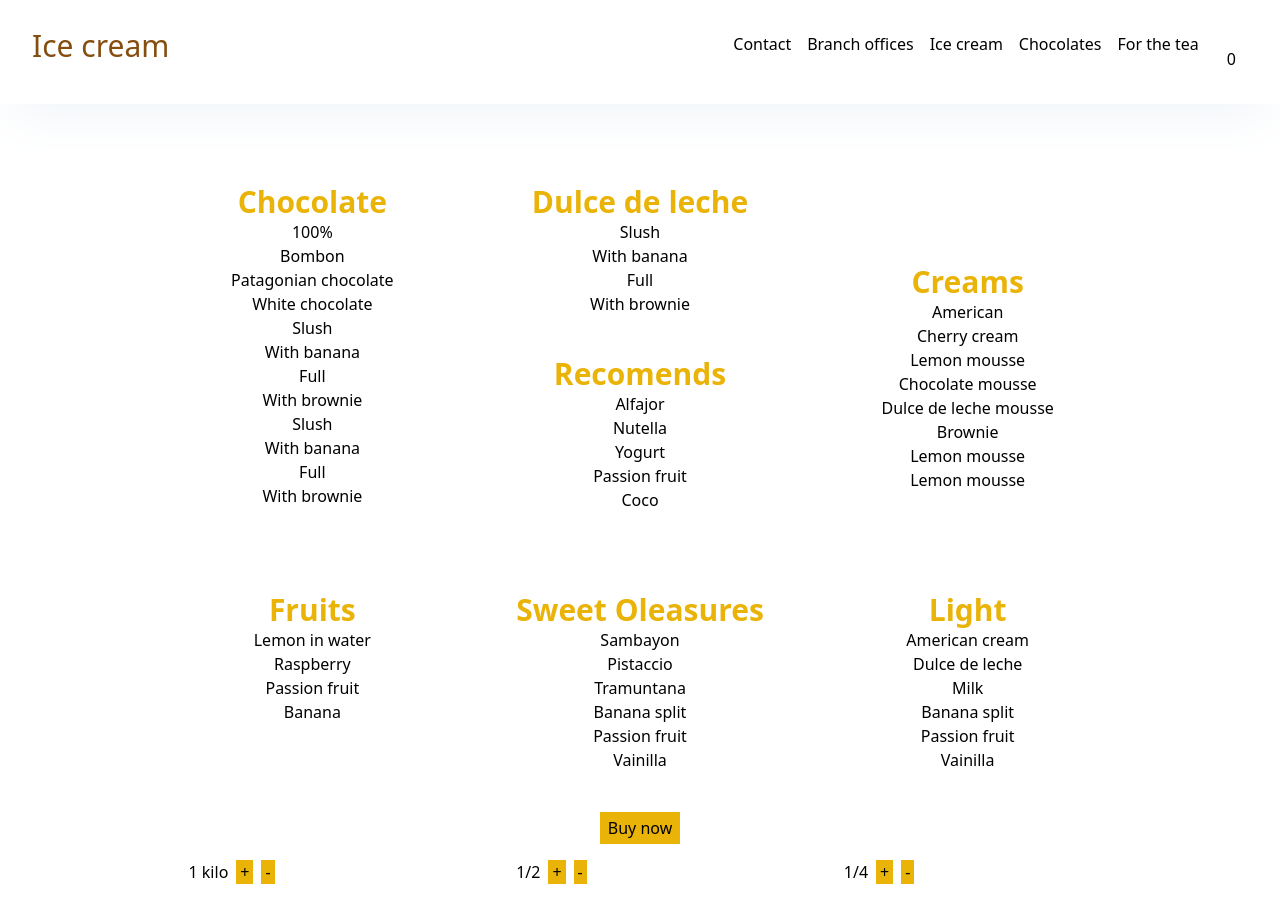
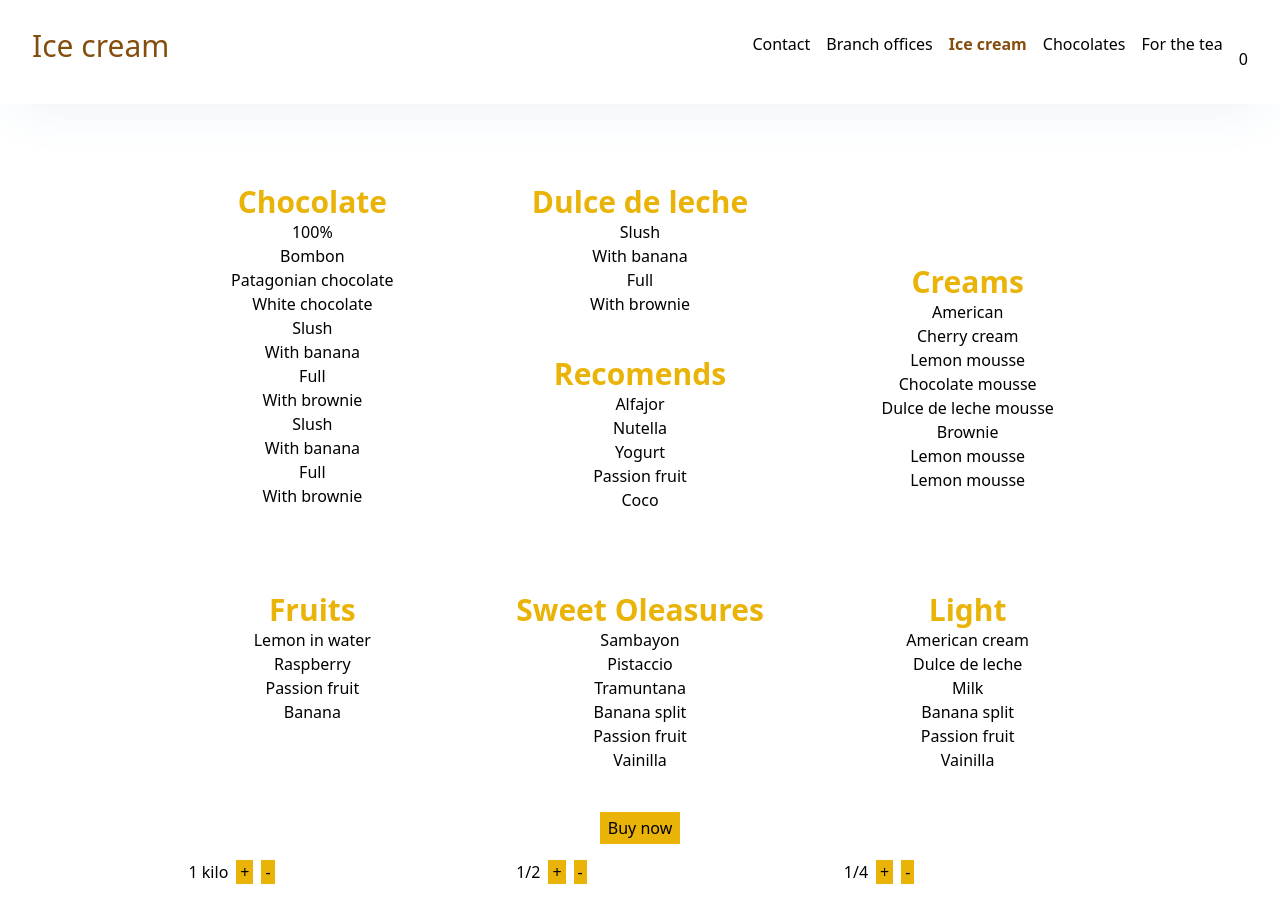
Before and after one commit to Githubmagali/icecream-shop, a Next.js app: page /iceCream in a window 1280 px wide. Shown: the top 922 px of the page. Built offline with nearby package versions, Linux system fonts and the light colour scheme.

Commit message:
add pathname

```diff
--- a/package.json
+++ b/package.json
@@ -11,6 +11,7 @@
   "dependencies": {
     "animate.css": "^4.1.1",
     "boxicons": "^2.1.4",
+    "clsx": "^2.1.0",
     "next": "14.1.0",
     "react": "^18",
     "react-dom": "^18",
--- a/src/components/footer.jsx
+++ b/src/components/footer.jsx
@@ -6,6 +6,9 @@ function Footer() {
             <p className="text-gray-400 sm:text-sm">Contacto defensa del consumidor 0-800-777-7</p>
             </div>
             <div className="flex-1">
+            <div
+  className="h-0 w-0 border-b-[30px] border-l-[20px] border-r-[20px] border-b-black border-l-transparent border-r-transparent"
+/>
             <p className="text-gray-400 sm:text-sm">Politica de privacidad</p>
             <p className="text-gray-400 sm:text-sm">Protección de datos personales</p>
             </div>
--- a/src/components/navbar.jsx
+++ b/src/components/navbar.jsx
@@ -2,10 +2,13 @@
 import { useState } from "react";
 import Link from "next/link"
 import { useCart } from "@/context/cartProvider"
+import { usePathname } from 'next/navigation';
+import clsx from 'clsx';
 
 function Navbar() {
     const { cart } = useCart();
     const totalItems = cart.reduce((acc, item) => acc + item.quantity, 0);
+    const pathname = usePathname();
 
     // Estado para manejar la visibilidad del menú en pantallas pequeñas
     const [menuVisible, setMenuVisible] = useState(false);
@@ -13,19 +16,32 @@ function Navbar() {
 
     return (<>
         <div className="flex justify-between lg:py-3 lg:px-8 w-full shadow-2xl shadow-slate-100">
-            <Link href="/" className="text-3xl pt-4 text-yellow-800">Ice cream</Link>
+            <Link href="/" className={clsx('text-3xl pt-4 text-yellow-800',
+                {'font-bold': pathname === "/",},
+            )}>Ice cream</Link>
+
             <div className="hidden sm:flex flex gap-x-4 py-5">
-                <Link href="/contact" className="hover:text-yellow-800">Contact </Link>
-                <Link href="/branchOffices" className="hover:text-yellow-800">Branch offices</Link>
-                <Link href="/iceCream" className="hover:text-yellow-800">Ice cream</Link>
-                <Link href="/chocolates" className="hover:text-yellow-800">Chocolates</Link>
-                <Link href="/forTheTea" className="hover:text-yellow-800">For the tea</Link>
-                <Link href="/shipping" className="px-3"> <i className='bx bxs-cart text-4xl'></i>{totalItems}</Link>
+                <Link href="/contact"
+                className={`hover:text-yellow-800 ${pathname === "/contact" ? 'font-bold text-yellow-800' : ''}`}
+                >Contact </Link>
+                <Link href="/branchOffices"
+                 className={`hover:text-yellow-800 ${pathname === "/branchOffices" ? 'font-bold text-yellow-800' : ''}`}>Branch offices</Link>
+                <Link href="/iceCream"
+                className={`hover:text-yellow-800 ${pathname === "/iceCream" ? 'font-bold text-yellow-800' : ''}`}
+                >Ice cream</Link>
+                <Link href="/chocolates"
+                className={`hover:text-yellow-800 ${pathname === "/chocolates" ? 'font-bold text-yellow-800' : ''}`}
+                >Chocolates</Link>
+                <Link href="/forTheTea"
+                 className={`hover:text-yellow-800 ${pathname === "/forTheTea" ? 'font-bold text-yellow-800' : ''}`}
+                 >For the tea</Link>
+                <Link href="/shipping"
+                className={`hover:text-yellow-800 ${pathname === "/shipping" ? 'font-bold text-yellow-800' : ''}`}> <i className='bx bxs-cart text-4xl'></i>{totalItems}</Link>
 
             </div>
 
         </div>
-         {/* Icono de hamburguesa para pantallas pequeñas */ }
+        {/* Icono de hamburguesa para pantallas pequeñas */}
         <div
             className="block sm:hidden cursor-pointer text-3xl text-yellow-800 top-0 right-0"
             onClick={() => setMenuVisible(!menuVisible)}
@@ -34,8 +50,8 @@ function Navbar() {
         </div>
 
 
-        {/* Menú para pantallas pequeñas */ }
-    { menuVisible && (
+        {/* Menú para pantallas pequeñas */}
+        {menuVisible && (
             <div className="flex flex-col sm:flex-row gap-y-4 py-5 justify-end">
                 <Link href="/contact" className="hover:text-yellow-800">
                     Contact
@@ -61,7 +77,7 @@ function Navbar() {
         }
 
 
- </> )
+    </>)
 }
 
 export default Navbar
```
Also changed, not shown: 1 other file (tests, documents, lock files or other folders). Lines whose indentation alone changed are shown as unchanged.
